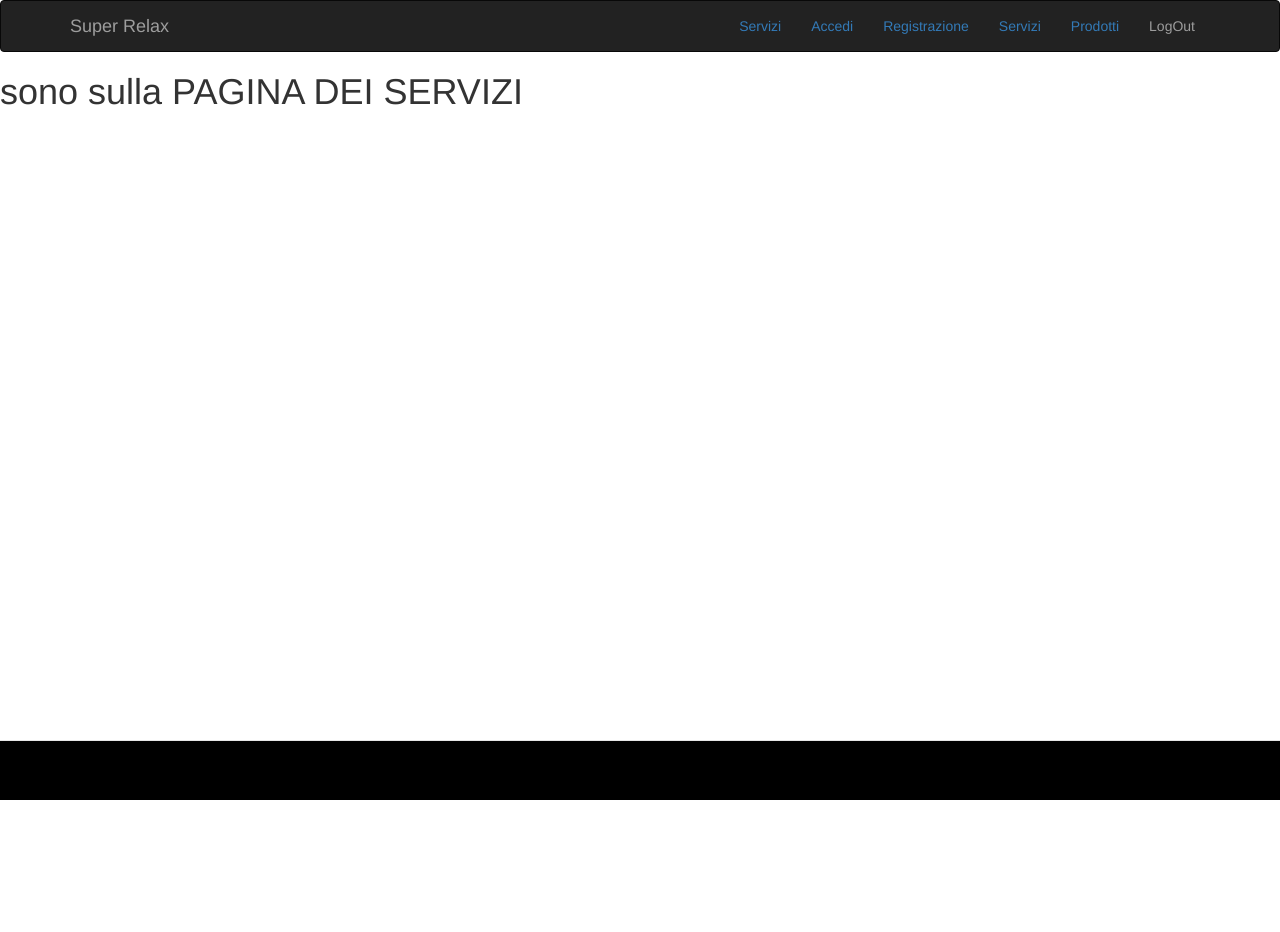
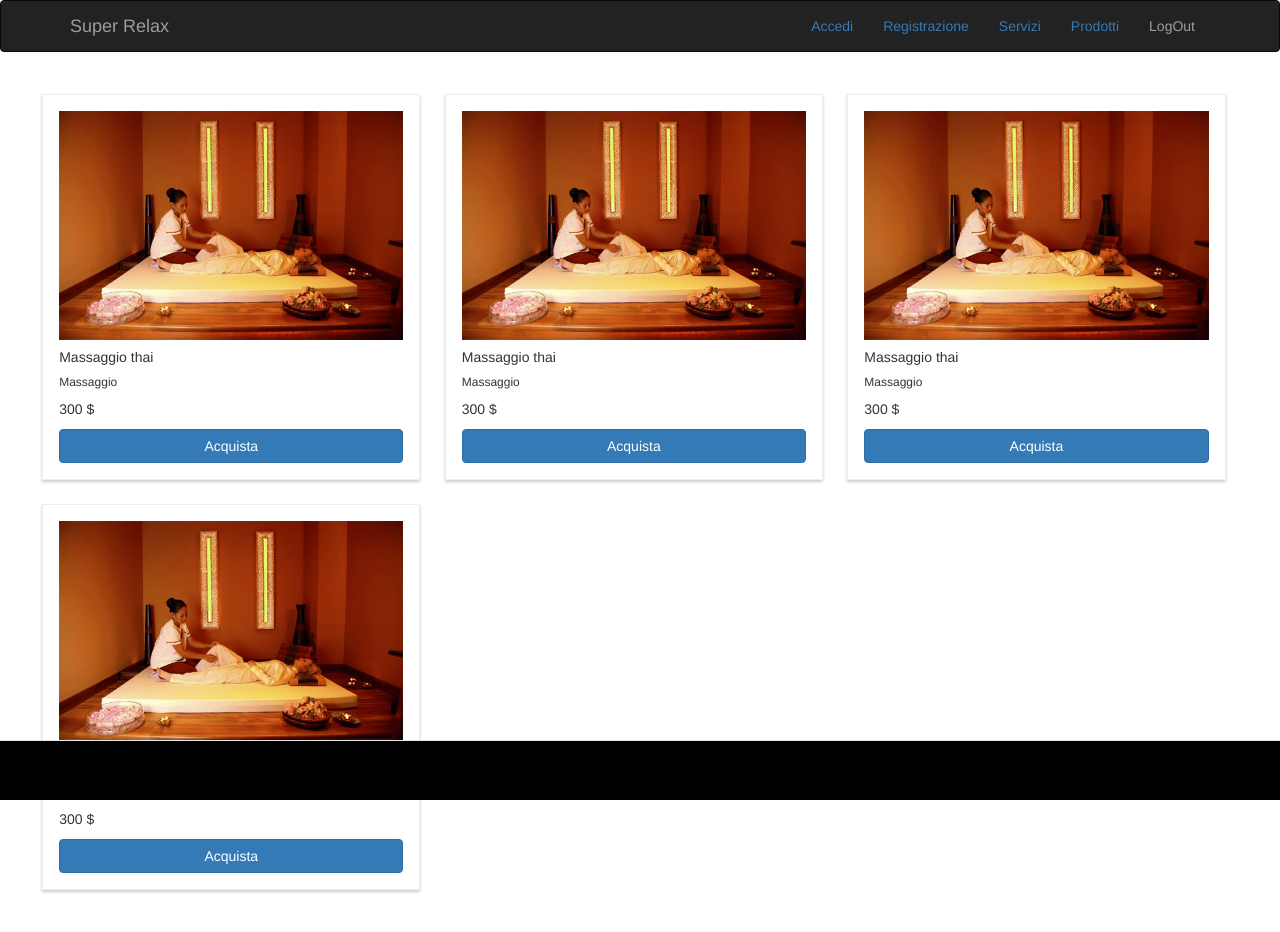
Before and after one commit to digitalgarage2018/adv, a React (Create React App) app in the folder Project3_FE/: page /Servizi in a window 1280 px wide. Shown: the top 932 px of the page. Before the commit the page ends 800 px from the top, so only its background shows below. Built offline with nearby package versions, Linux system fonts and the light colour scheme.

Commit message:
services card and modal

```diff
--- a/Project3_FE/src/components/Navbar/Navbar.js
+++ b/Project3_FE/src/components/Navbar/Navbar.js
@@ -20,22 +20,20 @@ export const NavBar = () => {
         <Navbar.Collapse>
 
             <Nav pullRight>
+
             <NavItem eventKey={1} href="#">
-            <Link to={`/Servizi`}>Servizi</Link>
+            <Link to={`/LogIn`}>Accedi</Link>
             </NavItem>
             <NavItem eventKey={2} href="#">
-            <Link to={`/LogIn`}>Accedi</Link>
-            </NavItem>
-            <NavItem eventKey={3} href="#">
             <Link to={`/SignUp`}>Registrazione</Link>
             </NavItem>
                 <NavItem eventKey={3} href="#">
                     <Link to={`/Servizi`}>Servizi</Link>
                 </NavItem>
-                <NavItem eventKey={3} href="#">
+                <NavItem eventKey={4} href="#">
                     <Link to={`/Prodotti`}>Prodotti</Link>
                 </NavItem>
-                <NavItem eventKey={3} href="#">
+                <NavItem eventKey={5} href="#">
                    LogOut
                 </NavItem>
 
--- /dev/null
+++ b/Project3_FE/src/scenes/ProductsPage/components/Product.css
@@ -0,0 +1,8 @@
+.Product {
+    width: 60%;
+    margin: 16px auto;
+    border: 1px solid #eee;
+    box-shadow: 0 2px 3px #ccc;
+    padding: 16px;
+    text-align: center;
+}
--- a/Project3_FE/src/scenes/ProductsPage/components/Product.js
+++ b/Project3_FE/src/scenes/ProductsPage/components/Product.js
@@ -1,13 +1,25 @@
 import React from 'react';
 import { Card, CardImg, CardText, CardBody, CardTitle, CardSubtitle } from 'reactstrap';
 
-
+import './Product.css';
 
 const product = (props) => {
 
 
     return (
-        <div>
+        <div className="Product">
+            <Card>
+                <CardImg top width="100%" src={props.path} alt={props.name} />
+
+                <CardBody>
+                    <CardTitle>{props.name}</CardTitle>
+                    <CardSubtitle>{props.relatedservice}</CardSubtitle>
+                    <CardText>{props.description}</CardText>
+                    <button>Button</button>
+                    <p> {props.price}</p>
+                </CardBody>
+            </Card>
+
             <Card>
                 <CardImg top width="100%" src={props.path} alt={props.name} />
 
--- a/Project3_FE/src/scenes/ServicesPage/ServicesPage.css
+++ b/Project3_FE/src/scenes/ServicesPage/ServicesPage.css
@@ -0,0 +1,3 @@
+.ServicesPage {
+    margin:30px;
+}
--- a/Project3_FE/src/scenes/ServicesPage/ServicesPage.js
+++ b/Project3_FE/src/scenes/ServicesPage/ServicesPage.js
@@ -1,15 +1,158 @@
-import React from 'react';
+import React, { Component } from "react";
+import axios from "axios";
+
+import './ServicesPage.css';
+import Service from './components/Service';
+
+import {Modal, Button} from 'react-bootstrap';
 
 
-export default class ServicesPage extends React.Component {
+
+class ServicesPage extends Component {
+
+    state = {
+        services: [
+            {
+                sr_name: 'Massaggio thai',
+                sr_type: 'Massaggio',
+                sr_description: 'Massaggio tradizionale thailandese, che affonda le sue radici ed in tempi remoti nel lontano Oriente.  La leggenda vuole che tale massaggio sia stato inventato dal medico, amico e compagno di viaggio del Buddha.  Grazie ad un sapiente uso delle mani, dita, piedi, gomiti riallineerete i vostri Sen.  Gli innumerevoli benefici sono ormai ben noti. ',
+                sr_price: '300',
+                sr_time: '60',
+                sr_wellness_center: 'Fonteverde',
+                sr_image: './images/thai-massage.jpg',
+                sr_serviceID: '1'
+            },
+            {
+                sr_name: 'Massaggio thai',
+                sr_type: 'Massaggio',
+                sr_description: 'Massaggio tradizionale thailandese, che affonda le sue radici ed in tempi remoti nel lontano Oriente.  La leggenda vuole che tale massaggio sia stato inventato dal medico, amico e compagno di viaggio del Buddha.  Grazie ad un sapiente uso delle mani, dita, piedi, gomiti riallineerete i vostri Sen.  Gli innumerevoli benefici sono ormai ben noti. ',
+                sr_price: '300',
+                sr_time: '60',
+                sr_wellness_center: 'Fonteverde',
+                sr_image: './images/thai-massage.jpg',
+                sr_serviceID: '2'
+            },
+            {
+                sr_name: 'Massaggio thai',
+                sr_type: 'Massaggio',
+                sr_description: 'Massaggio tradizionale thailandese, che affonda le sue radici ed in tempi remoti nel lontano Oriente.  La leggenda vuole che tale massaggio sia stato inventato dal medico, amico e compagno di viaggio del Buddha.  Grazie ad un sapiente uso delle mani, dita, piedi, gomiti riallineerete i vostri Sen.  Gli innumerevoli benefici sono ormai ben noti. ',
+                sr_price: '300',
+                sr_time: '60',
+                sr_wellness_center: 'Fonteverde',
+                sr_image: './images/thai-massage.jpg',
+                sr_serviceID: '3'
+            },
+            {
+                sr_name: 'Massaggio thai',
+                sr_type: 'Massaggio',
+                sr_description: 'Massaggio tradizionale thailandese, che affonda le sue radici ed in tempi remoti nel lontano Oriente.  La leggenda vuole che tale massaggio sia stato inventato dal medico, amico e compagno di viaggio del Buddha.  Grazie ad un sapiente uso delle mani, dita, piedi, gomiti riallineerete i vostri Sen.  Gli innumerevoli benefici sono ormai ben noti. ',
+                sr_price: '300',
+                sr_time: '60',
+                sr_wellness_center: 'Fonteverde',
+                sr_image: './images/thai-massage.jpg',
+                sr_serviceID: '4'
+            }
+        ],
+        showModal: false,
+        serviceSelected: null
+    };
+
+
+    showDetailsHandler(serviceitem, index) {
+        this.setState({showModal: true});
+        this.setState({serviceSelected: serviceitem});
+        console.log(this.state);
+
+    }
+
+    closeModalHandler() {
+        this.setState({showModal: false});
+        }
+
 
 
     render() {
+
+        console.log(this.state);
+
+        const servicelist = this.state.services.map( (serviceitem, index) =>
+            {
+                return <Service
+                    name={serviceitem.sr_name}
+                    path={serviceitem.sr_image}
+                    description={serviceitem.sr_description}
+                    type={serviceitem.sr_type}
+                    price={serviceitem.sr_price}
+                    time={serviceitem.sr_time}
+                    center={serviceitem.sr_wellness_center}
+                    click={() => this.showDetailsHandler(serviceitem, index)}
+                    key={index}/>
+            }
+
+        )
+
+
+
+
+
+
+
+
         return (
             <div>
-                <h1> sono sulla PAGINA DEI SERVIZI </h1>
+
+            <div className="ServicesPage">
+            {servicelist}
+            </div>
+
+                <Modal show={this.state.showModal} onHide={() => this.closeModalHandler()}>
+
+                        <Modal.Header closeButton>
+                            <Modal.Title>  </Modal.Title>
+                        </Modal.Header>
+                        <Modal.Body>
+                            <h4>Text in a modal</h4>
+                            <p>
+                                Duis mollis, est non commodo luctus, nisi erat porttitor ligula.
+                            </p>
+
+
+                            <hr />
+
+                            <h4>Overflowing text to show scroll behavior</h4>
+                            <p>
+                                Cras mattis consectetur purus sit amet fermentum. Cras justo odio,
+                                dapibus ac facilisis in, egestas eget quam. Morbi leo risus, porta
+                                ac consectetur ac, vestibulum at eros.
+                            </p>
+                            <p>
+                                Praesent commodo cursus magna, vel scelerisque nisl consectetur
+                                et. Vivamus sagittis lacus vel augue laoreet rutrum faucibus dolor
+                                auctor.
+                            </p>
+                            <p>
+                                Aenean lacinia bibendum nulla sed consectetur. Praesent commodo
+                                cursus magna, vel scelerisque nisl consectetur et. Donec sed odio
+                                dui. Donec ullamcorper nulla non metus auctor fringilla.
+                            </p>
+
+
+                        </Modal.Body>
+                        <Modal.Footer>
+                            <Button onClick={() => this.closeModalHandler() }>Close</Button>
+                        </Modal.Footer>
+                    </Modal>
+
+
 
             </div>
-        )
+
+
+        );
+
+
+
     }
 }
+
+export default ServicesPage;
--- /dev/null
+++ b/Project3_FE/src/scenes/ServicesPage/components/Service.css
@@ -0,0 +1,8 @@
+.Service {
+    display: inline-block;
+    width: 31%;
+    margin: 1%;
+    border: 1px solid #eee;
+    box-shadow: 0 2px 3px #ccc;
+    padding: 16px;
+}
--- /dev/null
+++ b/Project3_FE/src/scenes/ServicesPage/components/Service.js
@@ -0,0 +1,26 @@
+import React from 'react';
+import { Card, CardImg, CardText, CardBody, CardTitle, CardSubtitle } from 'reactstrap';
+
+import {Button} from 'react-bootstrap';
+
+import './Service.css';
+
+
+const service = (props) => {
+
+    return (
+        <div className="Service">
+            <Card>
+                <CardImg top width="100%" src={require('../images/thai-massage.jpg')} alt={props.name} />
+                <CardBody>
+                    <CardTitle>{props.name}</CardTitle>
+                    <CardSubtitle>{props.type}</CardSubtitle>
+                    <CardText> {props.price} $ </CardText>
+                    <Button bsStyle="primary" block onClick={props.click}> Acquista </Button>
+                </CardBody>
+            </Card>
+        </div>
+    )
+};
+
+export default service;
```
Also changed, not shown: Project3_FE/src/scenes/ServicesPage/images/thai-massage.jpg (added).
